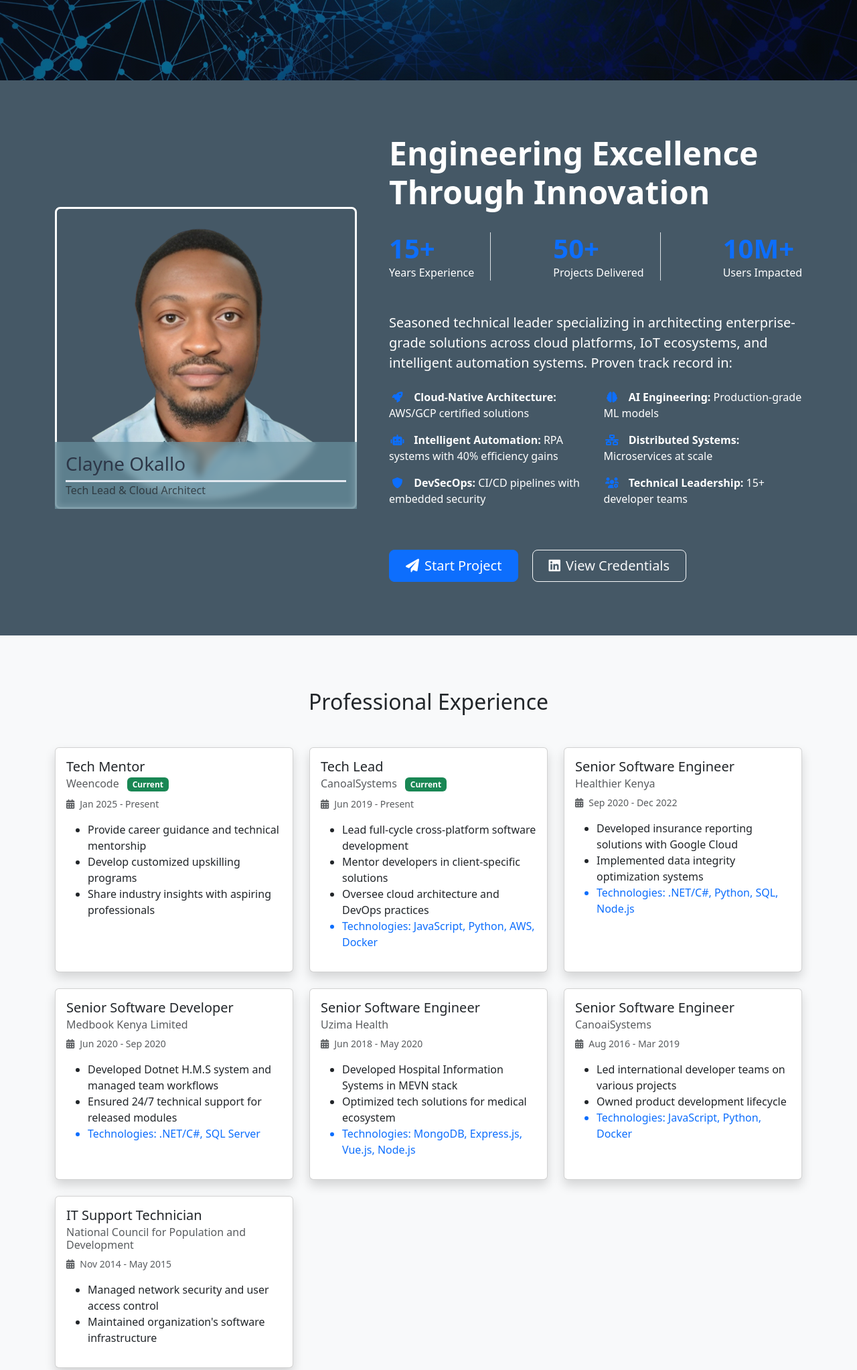
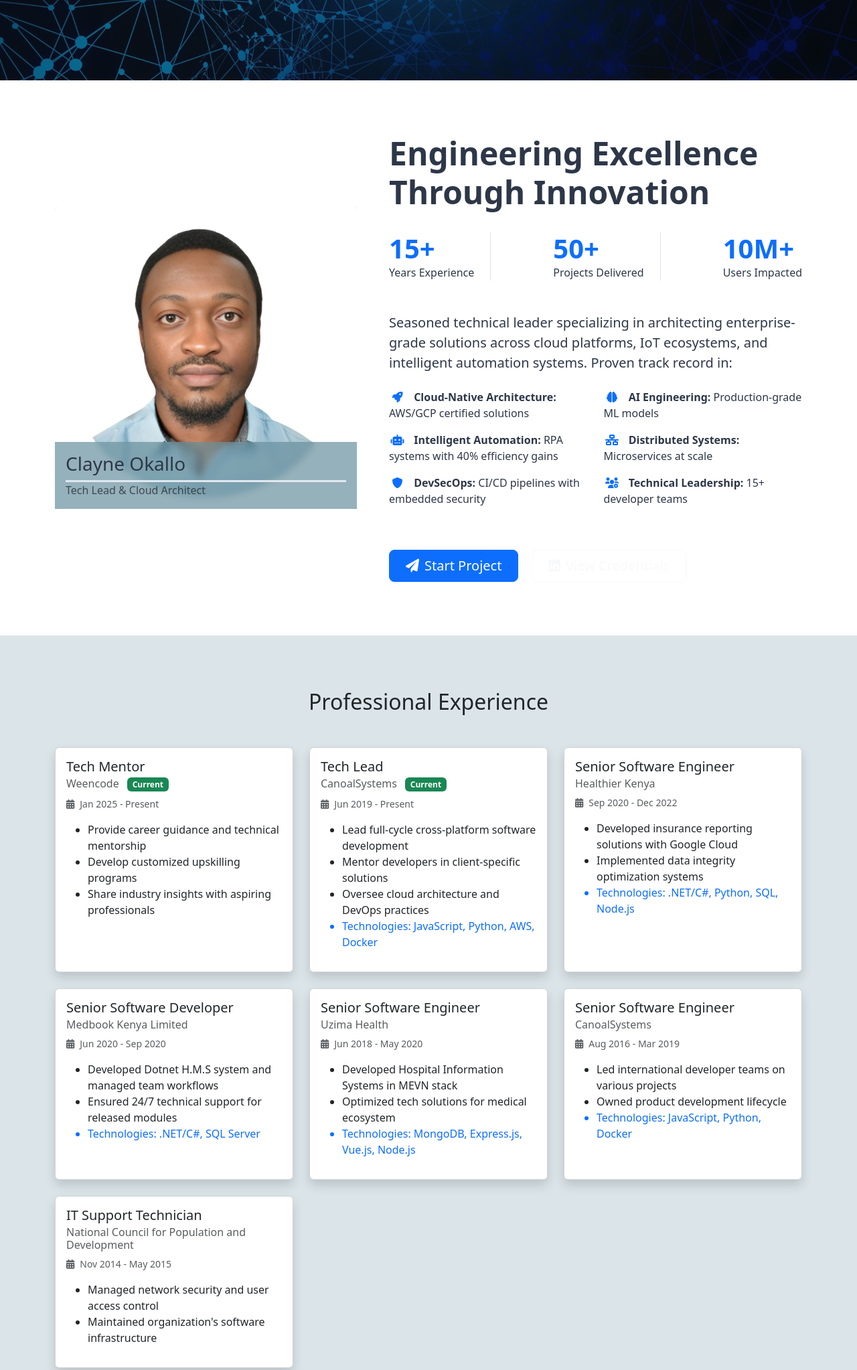
Before and after one commit to okallo/okallo.github.io, a plain HTML site: page index.html in a window 1280 px wide. Shown: the part 520-2566 px from the top of the page at 67% size. Drawn offline with nearby package versions, Linux system fonts and the light colour scheme.

Commit message:
fixed typos

```diff
--- a/index.html
+++ b/index.html
@@ -171,6 +171,10 @@
             50% { opacity: 0 }
             100% { opacity: 1 }
         }
+        .bg-light {
+            --bs-bg-opacity: 1;
+            background-color: rgb(122 158 173 / 27%) !important;
+        }
     </style>
 </head>
 <body>
@@ -245,7 +249,7 @@
 </header>
 
     <!-- About Section -->
-<section id="about" class="section-padding bg-dark-clayne text-white">
+<section id="about" class="section-padding  " style="color: rgb(45 55 72) !important;">
     <div class="container">
         <div class="row align-items-center">
             <div class="col-lg-5 mb-5 mb-lg-0">
@@ -434,12 +438,12 @@
                 </div>
             </div>
 
-            <!-- CanoaiSystems -->
+            <!-- CanoalSystems -->
             <div class="col">
                 <div class="card h-100 shadow">
                     <div class="card-body">
                         <h5 class="card-title">Senior Software Engineer</h5>
-                        <h6 class="card-subtitle mb-2 text-muted">CanoaiSystems</h6>
+                        <h6 class="card-subtitle mb-2 text-muted">CanoalSystems</h6>
                         <p class="text-muted small mb-3">
                             <i class="fas fa-calendar-alt me-2"></i>Aug 2016 - Mar 2019
                         </p>
```
